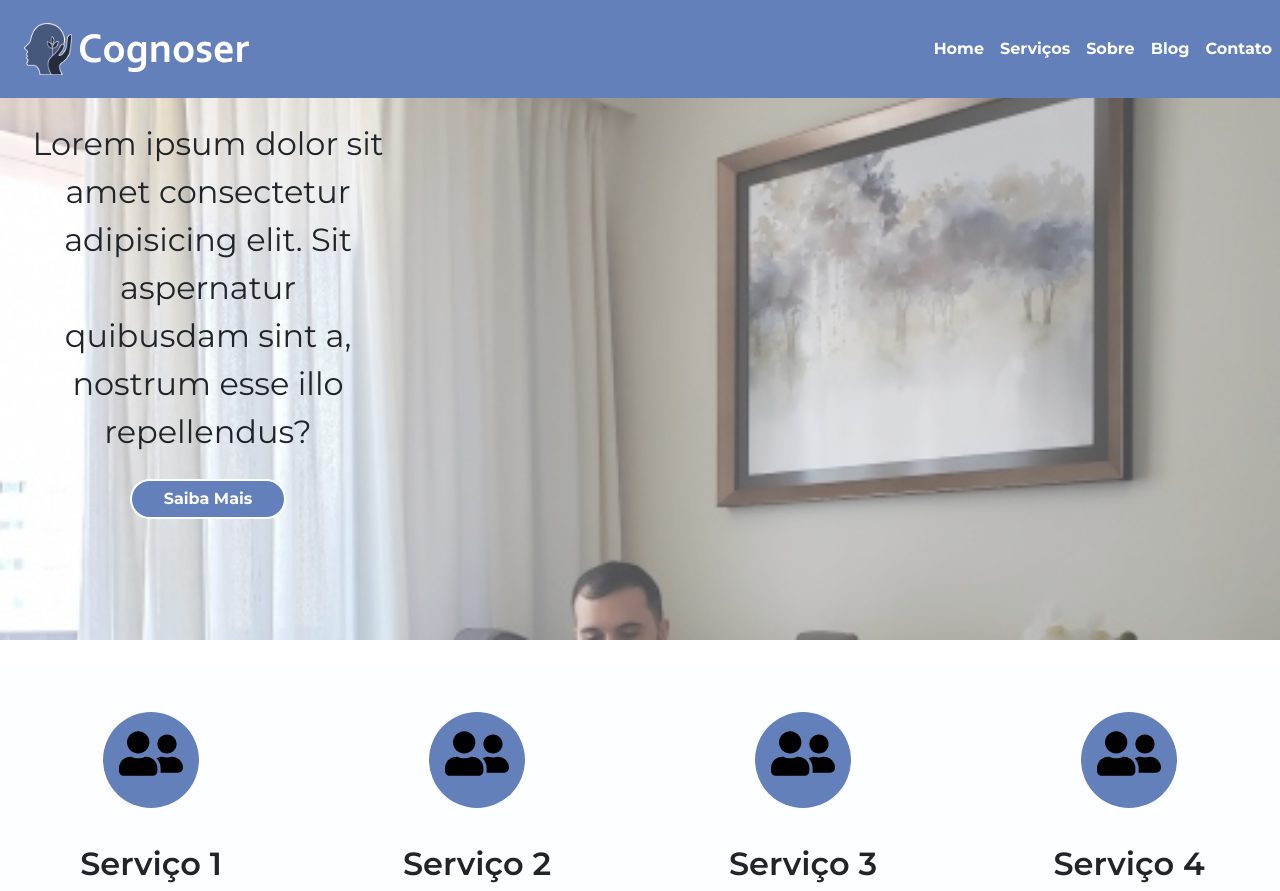
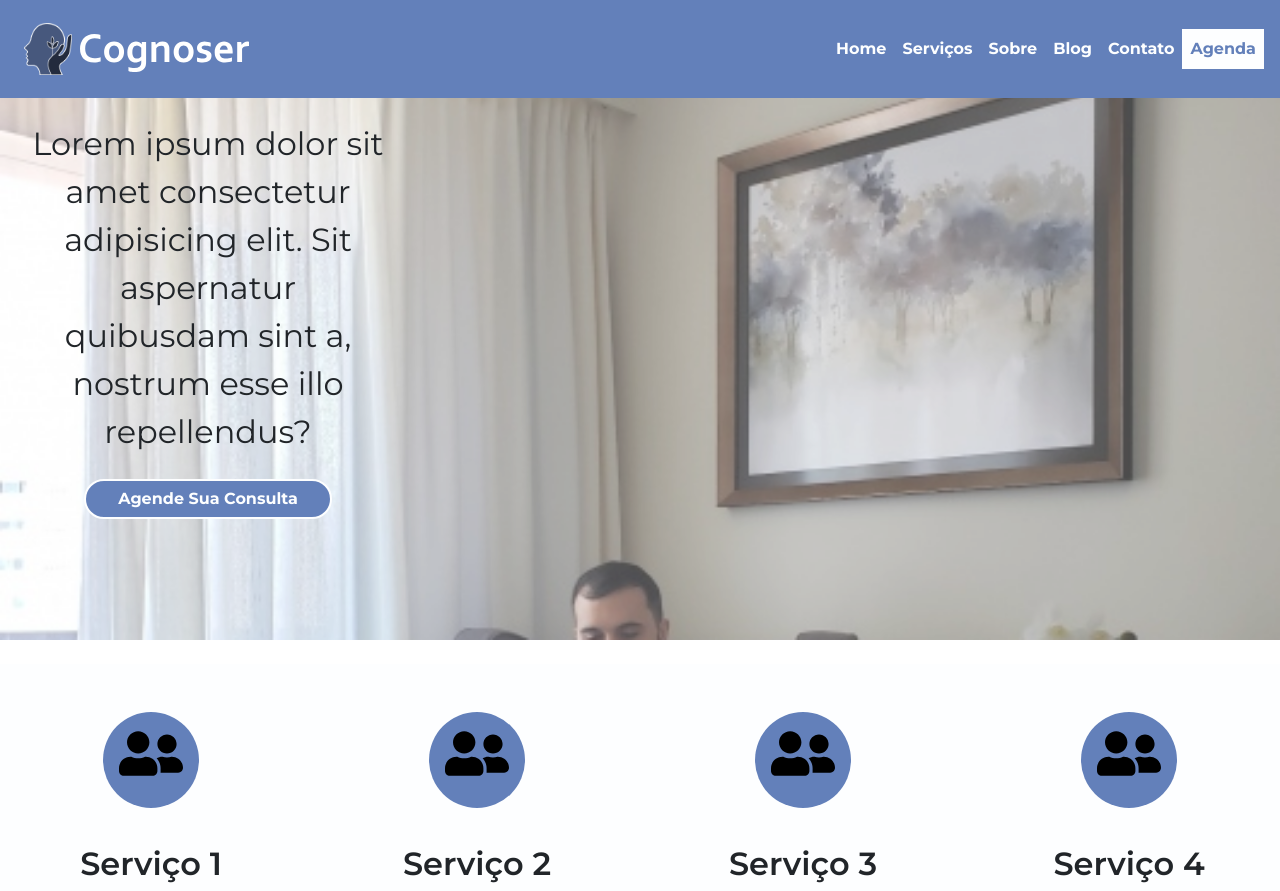
Before and after one commit to manelv8/cognoser-site, a website built with Vite: page index.html in a window 1280 px wide. Shown: the top 891 px of the page. Built offline with nearby package versions, Linux system fonts and the light colour scheme.

Commit message:
link for schedule

```diff
--- a/index.html
+++ b/index.html
@@ -27,7 +27,7 @@
             aria-controls="navbarSupportedContent" aria-expanded="false" aria-label="Toggle navigation">
             <span class="navbar-toggler-icon"></span>
           </button>
-          <div class="collapse navbar-collapse justify-content-end ps-3" id="navbarSupportedContent">
+          <div class="collapse navbar-collapse justify-content-end ps-3 pe-3" id="navbarSupportedContent">
             <ul class="navbar-nav mb-2 mb-lg-0">
               <li class="nav-item">
                 <a class="nav-link" aria-current="page" href="#">Home</a>
@@ -44,6 +44,14 @@
               <li class="nav-item">
                 <a class="nav-link" href="#contacts">Contato</a>
               </li>
+              <li class="nav-item ">
+                <a class="nav-link -bgEmphasis"
+                  href="https://www.doctoralia.com.br/carlos-manta/psicologo/fortaleza"
+                  target="_blank"
+                >
+                  Agenda
+                </a>
+              </li>
             </ul>
           </div>
         </div>
@@ -57,7 +65,9 @@
                 Lorem ipsum dolor sit amet consectetur adipisicing elit.
                 Sit aspernatur quibusdam sint a, nostrum esse illo repellendus?
               </p>
-              <button type="button" class="btn  button-main">Saiba Mais</button>
+              <button type="button" class="btn  button-main">
+                <a href="https://www.doctoralia.com.br/carlos-manta/psicologo/fortaleza" target="_blank">Agende Sua Consulta</a>
+              </button>
             </div>
 
           </div>
--- a/src/styles/style.scss
+++ b/src/styles/style.scss
@@ -54,3 +54,9 @@
     color:var(--white);
   }
 }
+
+
+.nav-link.-bgEmphasis{
+  background-color: var(--white);
+  color: var(--blue-300) !important;
+}
```
